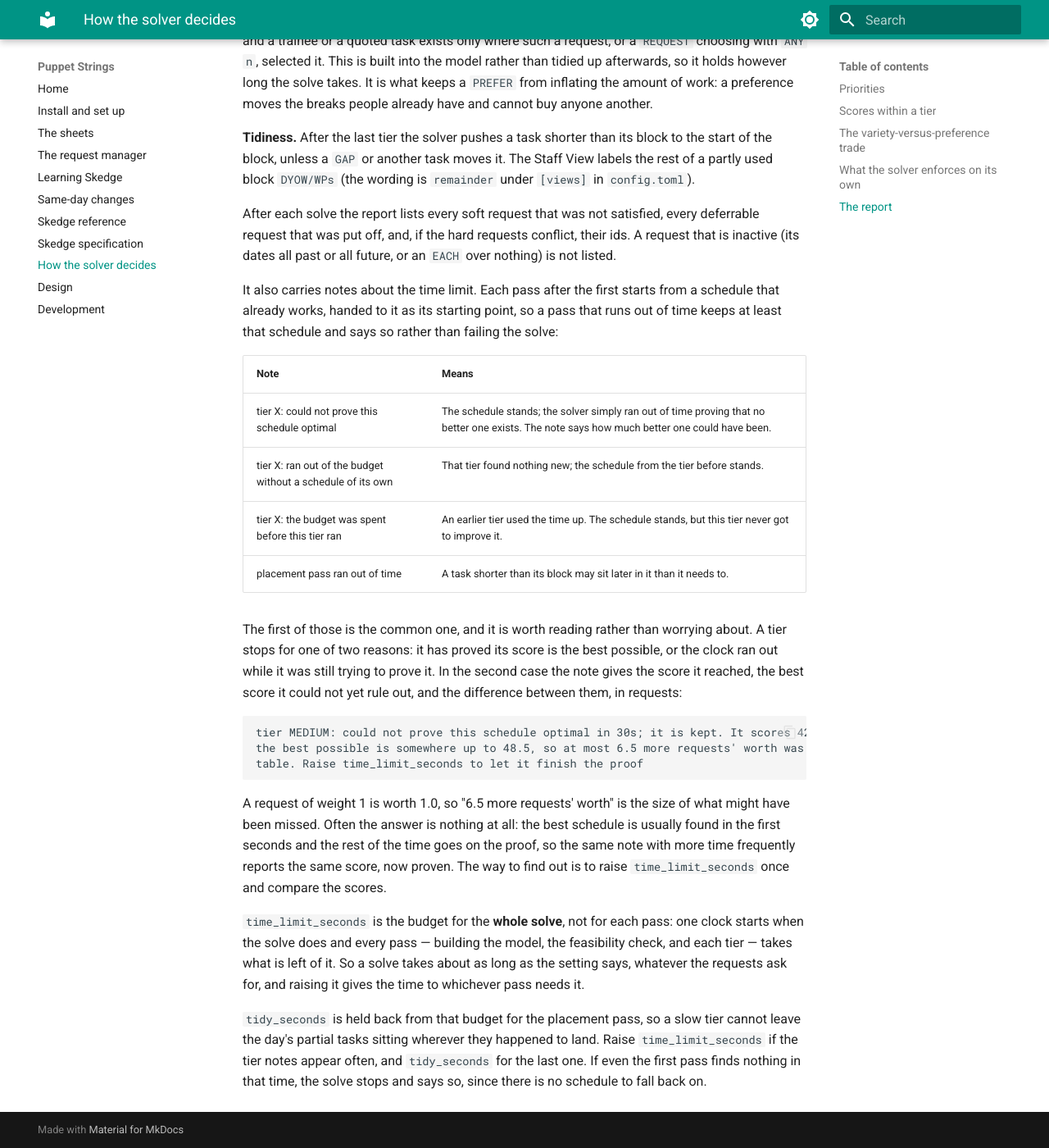
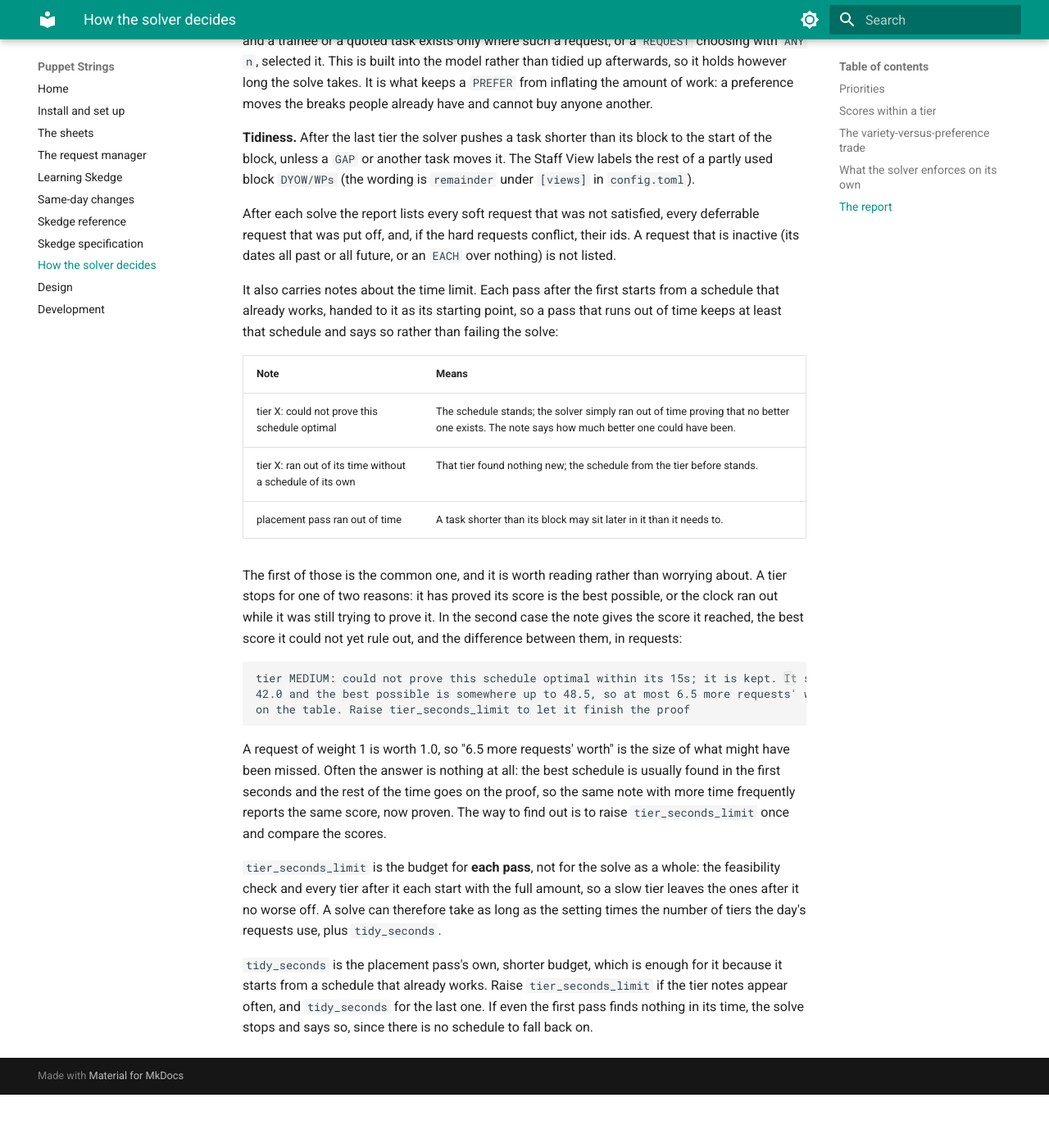
Before and after one commit to Dylan-Puppet-Master/Puppet-Strings, an MkDocs documentation site: the page built from docs/solver.md, in a window 1280 px wide and 1400 px high, scrolled down 2242 px. Shown: the whole window at 82% size. Built offline with MkDocs 1.6.1 and Material for MkDocs 9.7.7, drawn with Linux system fonts in a browser that asks for light colours; after the commit the page ends 3577 px from its top, so only the background shows below that.

Commit message:
Give each solver pass its own 15s instead of sharing one 30s budget
time_limit_seconds was one budget for the whole solve, handed out by a
Deadline that started before the model was built. A slow early tier could
leave the late ones a zero-second pass, and the late tiers are the ones
worth reading the notes about.

tier_seconds_limit (default 15) is handed to each pass whole: the
feasibility check and every tier start with the same amount, the placement
pass gets tidy_seconds outright rather than a hold-back, and the Deadline
is gone along with the "budget was spent before this tier ran" note.

The old key is not read as an alias, since its number meant a total and
would multiply by tier if it were.

Co-Authored-By: Claude Opus 5 <noreply@anthropic.com>

````diff
--- a/docs/solver.md
+++ b/docs/solver.md
@@ -93,8 +93,7 @@ of time keeps at least that schedule and says so rather than failing the solve:
 | Note | Means |
 |---|---|
 | tier X: could not prove this schedule optimal | The schedule stands; the solver simply ran out of time proving that no better one exists. The note says how much better one could have been. |
-| tier X: ran out of the budget without a schedule of its own | That tier found nothing new; the schedule from the tier before stands. |
-| tier X: the budget was spent before this tier ran | An earlier tier used the time up. The schedule stands, but this tier never got to improve it. |
+| tier X: ran out of its time without a schedule of its own | That tier found nothing new; the schedule from the tier before stands. |
 | placement pass ran out of time | A task shorter than its block may sit later in it than it needs to. |
 
 The first of those is the common one, and it is worth reading rather than worrying about.
@@ -104,24 +103,23 @@ score it reached, the best score it could not yet rule out, and the difference b
 them, in requests:
 
 ```
-tier MEDIUM: could not prove this schedule optimal in 30s; it is kept. It scores 42.0 and
-the best possible is somewhere up to 48.5, so at most 6.5 more requests' worth was on the
-table. Raise time_limit_seconds to let it finish the proof
+tier MEDIUM: could not prove this schedule optimal within its 15s; it is kept. It scores
+42.0 and the best possible is somewhere up to 48.5, so at most 6.5 more requests' worth was
+on the table. Raise tier_seconds_limit to let it finish the proof
 ```
 
 A request of weight 1 is worth 1.0, so "6.5 more requests' worth" is the size of what
 might have been missed. Often the answer is nothing at all: the best schedule is usually
 found in the first seconds and the rest of the time goes on the proof, so the same note
 with more time frequently reports the same score, now proven. The way to find out is to
-raise `time_limit_seconds` once and compare the scores.
+raise `tier_seconds_limit` once and compare the scores.
 
-`time_limit_seconds` is the budget for the **whole solve**, not for each pass: one clock
-starts when the solve does and every pass — building the model, the feasibility check, and
-each tier — takes what is left of it. So a solve takes about as long as the setting says,
-whatever the requests ask for, and raising it gives the time to whichever pass needs it.
+`tier_seconds_limit` is the budget for **each pass**, not for the solve as a whole: the
+feasibility check and every tier after it each start with the full amount, so a slow tier
+leaves the ones after it no worse off. A solve can therefore take as long as the setting
+times the number of tiers the day's requests use, plus `tidy_seconds`.
 
-`tidy_seconds` is held back from that budget for the placement pass, so a slow tier cannot
-leave the day's partial tasks sitting wherever they happened to land. Raise
-`time_limit_seconds` if the tier notes appear often, and `tidy_seconds` for the last one. If even the first pass
-finds nothing in that time, the solve stops and says so, since there is no schedule to
-fall back on.
+`tidy_seconds` is the placement pass's own, shorter budget, which is enough for it because
+it starts from a schedule that already works. Raise `tier_seconds_limit` if the tier notes
+appear often, and `tidy_seconds` for the last one. If even the first pass finds nothing in
+its time, the solve stops and says so, since there is no schedule to fall back on.
````
Also changed, not shown: docs/install.md (+1 -1 lines), docs/technical-outline.md (+17 -12 lines), 12 other files.
